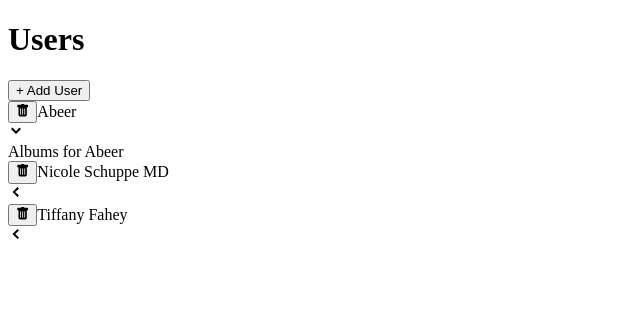
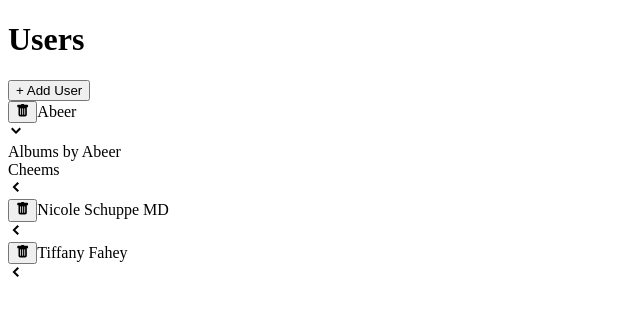
Before and after one commit to naimulabeer/Media-Blog, a React (Create React App) app: page / in a window 1280 px wide. Both pictures are taken after a click on the element 640 px from the left and 133 px from the top of the page. Shown: the top 316 px of the page, without its empty margins (0-640 px from the left). Built offline with nearby package versions, Linux system fonts and the light colour scheme; data requests are answered from the project's data file.

Commit message:
rendering the list

```diff
--- a/src/components/AlbumsList.js
+++ b/src/components/AlbumsList.js
@@ -1,11 +1,34 @@
 import { useFetchAlbumsQuery } from "../store";
+import Skeleton from "./Skeleton";
+import ExpandablePanel from "./ExpandablePanel";
+import Button from "./Button";
 
 function AlbumsList({ user }) {
   const { data, error, isLoading } = useFetchAlbumsQuery(user);
 
-  console.log(data, error, isLoading);
+  let content;
+  if (isLoading) {
+    content = <Skeleton times={3} />;
+  } else if (error) {
+    content = <div>Error Loading Albums...</div>;
+  } else {
+    content = data.map((album) => {
+      const header = <div>{album.title}</div>;
 
-  return <div>Albums for {user.name}</div>;
+      return (
+        <ExpandablePanel key={album.id} header={header}>
+          List of Photos in the Album
+        </ExpandablePanel>
+      );
+    });
+  }
+
+  return (
+    <div>
+      <div>Albums by {user.name}</div>
+      <div>{content}</div>
+    </div>
+  );
 }
 
 export default AlbumsList;
```
